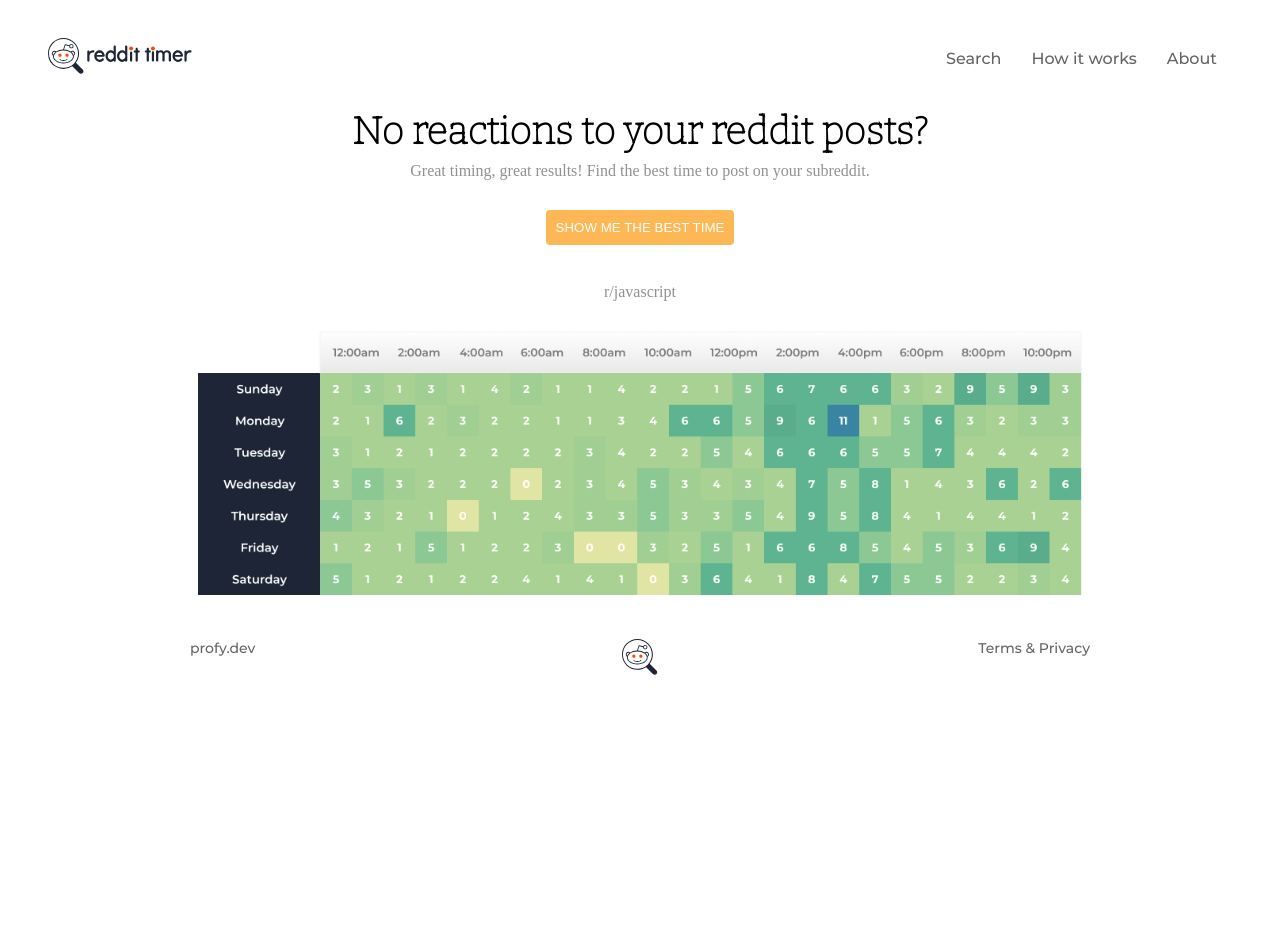
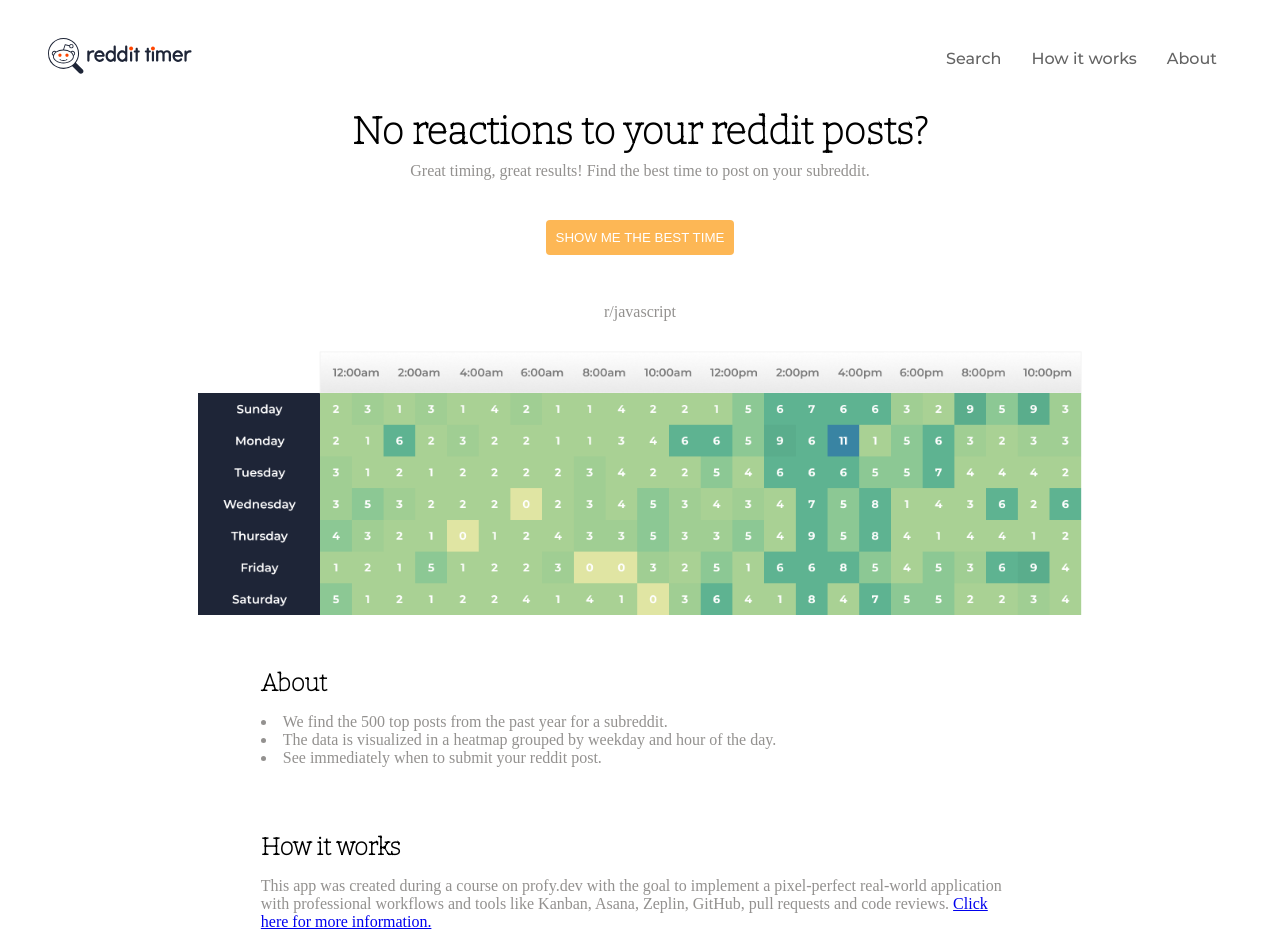
Before and after one commit to profydev/reddit-timer-manan-g, a React (Create React App) app: page / in a window 1280 px wide. Shown: the top 952 px of the page. Before the commit the page ends 800 px from the top, so only its background shows below. Built offline with nearby package versions, Linux system fonts and the light colour scheme.

Commit message:
info-section

```diff
--- a/src/App.js
+++ b/src/App.js
@@ -17,12 +17,6 @@ function App() {
         <Route exact path="/">
           <Home />
         </Route>
-        <Route exact path="/#how-it-works">
-          How It Works
-        </Route>
-        <Route exact path="/#about">
-          About
-        </Route>
         <Route exact path="/terms">
           terms-privacy
         </Route>
--- a/src/Components/HeaderLinks.js
+++ b/src/Components/HeaderLinks.js
@@ -1,6 +1,7 @@
 import React from 'react';
 import styled from 'styled-components';
 import { Link } from 'react-router-dom';
+import { defaultQuery } from '../Util';
 
 const StyledHeaderLinks = styled(Link)`
   font-family: ${(props) => props.theme.fontFamilyPrimary};
@@ -13,9 +14,15 @@ const StyledHeaderLinks = styled(Link)`
 
 const HeaderLinks = () => (
   <div>
-    <StyledHeaderLinks to="/search/javascript">Search</StyledHeaderLinks>
-    <StyledHeaderLinks to="/#how-it-works">How it works</StyledHeaderLinks>
-    <StyledHeaderLinks to="/#about">About</StyledHeaderLinks>
+    <StyledHeaderLinks to={`/search/${defaultQuery}`}>
+      Search
+    </StyledHeaderLinks>
+    <StyledHeaderLinks as="a" href="/#How-it-works">
+      How it works
+    </StyledHeaderLinks>
+    <StyledHeaderLinks as="a" href="/#About">
+      About
+    </StyledHeaderLinks>
   </div>
 );
 
--- a/src/Components/Info.js
+++ b/src/Components/Info.js
@@ -1,12 +1,34 @@
 import React from 'react';
 import PropTypes from 'prop-types';
+import styled from 'styled-components';
 
-function Info({ children, id }) {
-  return <div id={id}>{children}</div>;
+const StyledHeading = styled.h2`
+  font-family: bitter;
+  font-weight: bold;
+  font-size: 24px;
+  margin-bottom: 15px;
+`;
+
+const StyledSection = styled.div`
+  margin-bottom: 30px;
+  width: 60%;
+`;
+const StyledPara = styled.p`
+  color: ${(props) => props.theme.color.text};
+`;
+
+function Info({ children, heading, id }) {
+  return (
+    <StyledSection>
+      <StyledHeading id={id}>{heading}</StyledHeading>
+      <StyledPara>{children}</StyledPara>
+    </StyledSection>
+  );
 }
 
 Info.propTypes = {
   children: PropTypes.node.isRequired,
+  heading: PropTypes.string.isRequired,
   id: PropTypes.string.isRequired,
 };
 
--- a/src/Pages/home.js
+++ b/src/Pages/home.js
@@ -1,6 +1,15 @@
 import React from 'react';
 import { Link } from 'react-router-dom';
+import { v4 as uuidv4 } from 'uuid';
 import styled from 'styled-components';
+import Info from '../Components/Info';
+import { defaultQuery } from '../Util';
+
+const listitems = [
+  'We find the 500 top posts from the past year for a subreddit.',
+  'The data is visualized in a heatmap grouped by weekday and hour of the day.',
+  'See immediately when to submit your reddit post.',
+];
 
 const StyledHome = styled.div`
   display: flex;
@@ -41,16 +50,34 @@ export default function Home() {
         Great timing, great results! Find the best time to post on your
         subreddit.
       </SubStyledTitle>
-      <Link style={{ margin: '30px 0px' }} to="/search/javascript">
+      <Link
+        style={{ margin: '40px 0px' }}
+        to={`/search/javascript${defaultQuery}`}
+      >
         <StyledButton>SHOW ME THE BEST TIME</StyledButton>
       </Link>
       <SubStyledTitle>r/javascript</SubStyledTitle>
       <Link
         style={{ width: '70%', margin: '30px 0px' }}
-        to="/search/javascript"
+        to={`/search/javascript${defaultQuery}`}
       >
         <StyledIMG src="/table.png" alt="table" />
       </Link>
+      <Info heading="About" id="About">
+        {listitems.map((item) => (
+          <li key={uuidv4()}>{item}</li>
+        ))}
+      </Info>
+      <Info heading="How it works" id="How-it-works">
+        This app was created during a course on profy.dev with the goal to
+        implement a pixel-perfect real-world application with professional
+        workflows and tools like Kanban, Asana, Zeplin, GitHub, pull requests
+        and code reviews.
+        {' '}
+        <a href="https://profy.dev/employers">
+          Click here for more information.
+        </a>
+      </Info>
     </StyledHome>
   );
 }
--- a/src/Pages/reddit.js
+++ b/src/Pages/reddit.js
@@ -1,6 +1,7 @@
 import React, { useEffect, useState } from 'react';
 import { useParams } from 'react-router-dom';
 import axios from 'axios';
+import { defaultQuery } from '../Util';
 
 export default function Reddit() {
   const params = useParams();
@@ -12,7 +13,7 @@ export default function Reddit() {
     e.preventDefault();
     try {
       const result = await axios.get(
-        'https://www.reddit.com/r/javascript/new.json',
+        `https://www.reddit.com/r/${query}/new.json`,
       );
       setTitle(result.data.data.children[0].data.title);
     } catch (err) {
@@ -29,7 +30,7 @@ export default function Reddit() {
     const runAsync = async () => {
       try {
         const result = await axios.get(
-          'https://www.reddit.com/r/javascript/new.json',
+          `https://www.reddit.com/r/${defaultQuery}/new.json`,
           {
             signal: controller.signal,
           },
--- /dev/null
+++ b/src/Util.js
@@ -0,0 +1,2 @@
+// eslint-disable-next-line import/prefer-default-export
+export const defaultQuery = 'javascript';
```
